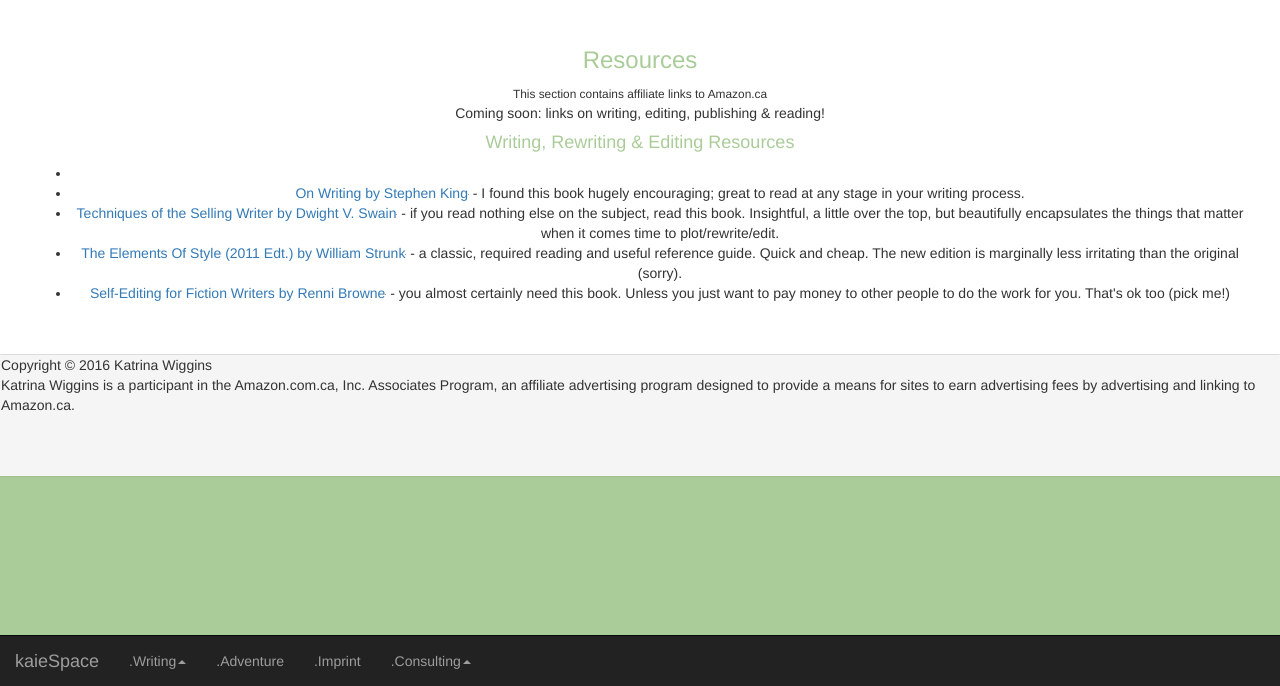
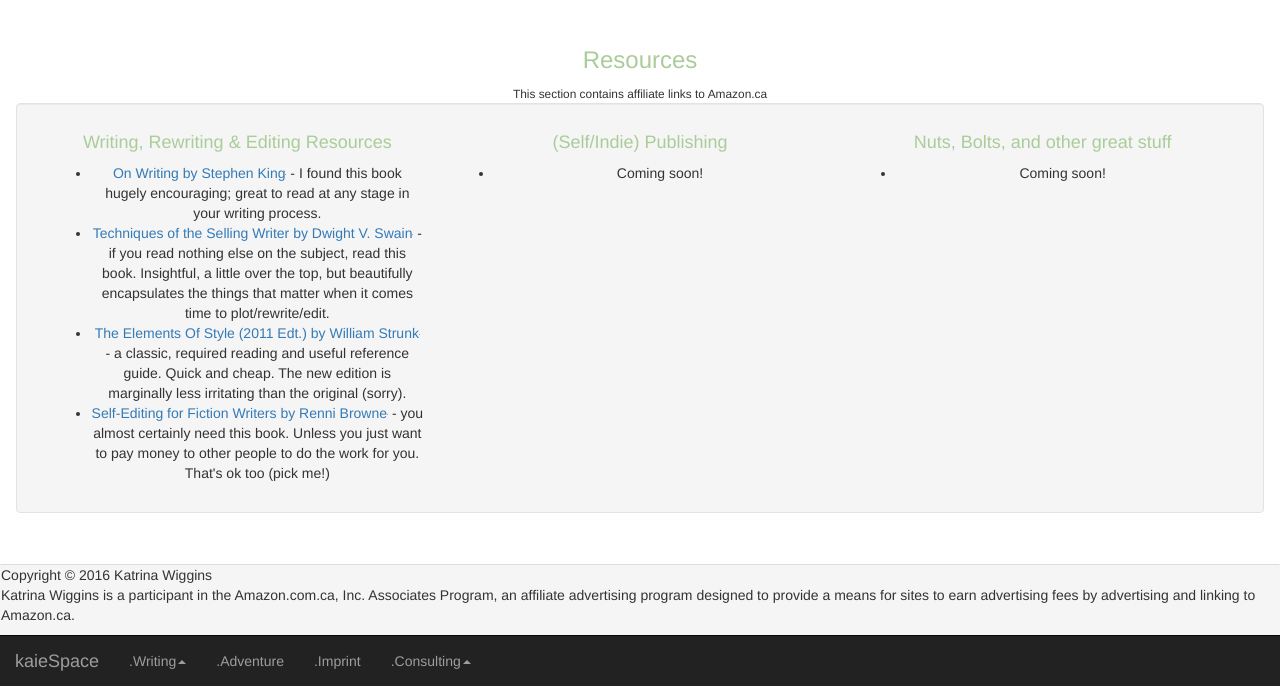
Before and after one commit to kaiewiggins/kaiewiggins.github.io, a Jekyll site: the page built from writing.html, in a window 1280 px wide and 900 px high, scrolled down 3335 px, cut to the strip 214-900 px from the top of the window. Built offline with Jekyll 4.4.1, drawn with Linux system fonts in a browser that asks for light colours; nearby versions of some CDN libraries; grey boxes are pictures that could not be loaded.

Commit message:
updated links section

```diff
--- a/writing.html
+++ b/writing.html
@@ -133,10 +133,10 @@
       <a class="anchor" name="aboutservices" id="writingresources"></a>
       <h3>Resources</h3>
       <small>This section contains affiliate links to Amazon.ca</small>
-      <p>Coming soon: links on writing, editing, publishing & reading!</p>
-      <h4>Writing, Rewriting & Editing Resources</h4>
+<div class="well row">
+	<div class="col-sm-4">
+		<h4>Writing, Rewriting & Editing Resources</h4>
       <ul>
-      	<li></li>
 <li><a target="_blank"  href="http://www.amazon.ca/Writing-Memoir-Craft-Stephen-King-ebook/dp/B000FC0SIM/?_encoding=UTF8&camp=15121&creative=330641&keywords=stephen%20king%20on%20writing&linkCode=ur2&qid=1465859635&s=digital-text&sr=1-1&tag=kaie06-20">On Writing by Stephen King</a><img src="http://ir-ca.amazon-adsystem.com/e/ir?t=kaie06-20&l=ur2&o=15" width="1" height="1" border="0" alt="" style="border:none !important; margin:0px !important;" /> - I found this book hugely encouraging; great to read at any stage in your writing process.
       </li>
       <li><a target="_blank"  href="http://www.amazon.ca/Techniques-Selling-Writer-Dwight-Swain-ebook/dp/B0099P9UI0/?_encoding=UTF8&camp=15121&creative=330641&keywords=techniques%20of%20the%20selling%20writer&linkCode=ur2&qid=1465860552&s=digital-text&sr=1-1&tag=kaie06-20">Techniques of the Selling Writer by Dwight V. Swain</a><img src="http://ir-ca.amazon-adsystem.com/e/ir?t=kaie06-20&l=ur2&o=15" width="1" height="1" border="0" alt="" style="border:none !important; margin:0px !important;" />
@@ -146,6 +146,20 @@
       	<li><a target="_blank"  href="http://www.amazon.ca/Self-Editing-Fiction-Writers-Second-Yourself-ebook/dp/B003JBI2YI/?_encoding=UTF8&camp=15121&creative=330641&linkCode=ur2&qid=&sr=&tag=kaie06-20">Self-Editing for Fiction Writers by Renni Browne</a><img src="http://ir-ca.amazon-adsystem.com/e/ir?t=kaie06-20&l=ur2&o=15" width="1" height="1" border="0" alt="" style="border:none !important; margin:0px !important;" />
  - you almost certainly need this book. Unless you just want to pay money to other people to do the work for you. That's ok too (pick me!)</li>
       </ul>
+      </div><!--end first col-->
+      <div class="col-sm-4">
+      	<h4>(Self/Indie) Publishing</h4>
+      	      	<ul>
+      		<li>Coming soon!</li>
+      		</ul>
+      	</div><!--end second col-->
+      <div class="col-sm-4">
+      	<h4>Nuts, Bolts, and other great stuff</h4>
+      	      	<ul>
+      		<li>Coming soon!</li>
+      		</ul>
+      </div><!--end third col-->
+      </div><!--end well, row-->
     </div><!--end Section 2-->
   </div><!--end Panel 2-->
   <div class="content-writing-space-six"></div>
```
